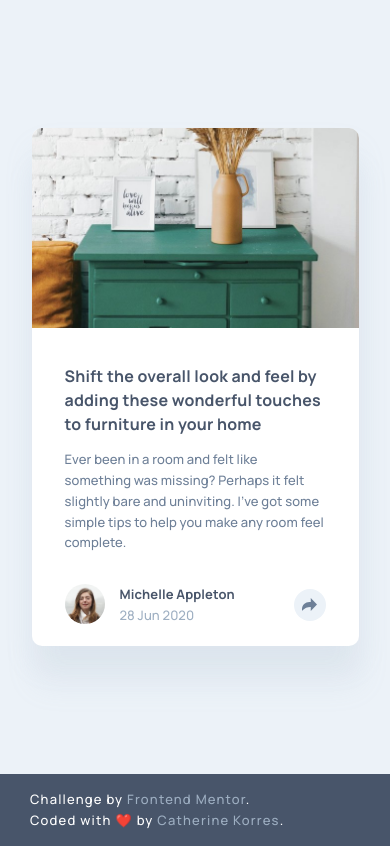
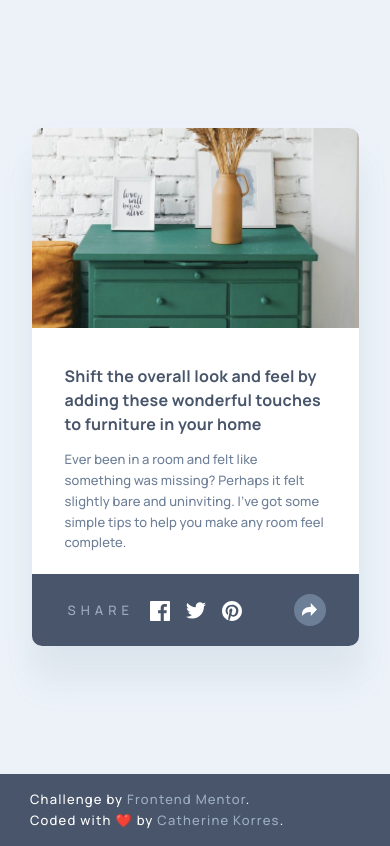
Before and after one commit to catherinekorres/article-preview, a React (Create React App) app: page / in a window 390 px wide. Both pictures are taken after a click on the button 309 px from the left and 604 px from the top of the page. Built offline with nearby package versions, Linux system fonts and the light colour scheme.

Commit message:
Add share tooltip styles

```diff
--- a/src/components/ArticlePreview/index.jsx
+++ b/src/components/ArticlePreview/index.jsx
@@ -1,12 +1,20 @@
-import React from 'react';
+import React, { useState, useEffect } from 'react';
 
 import './styles.scss';
 
 import articleImg from 'assets/images/drawers.jpg';
 import authorPhoto from 'assets/images/avatar-michelle.jpg';
-import shareIcon from 'assets/images/icon-share.svg';
+import facebook from 'assets/images/icon-facebook.svg';
+import twitter from 'assets/images/icon-twitter.svg';
+import pinterest from 'assets/images/icon-pinterest.svg';
 
 function ArticlePreview() {
+  const [open, setOpen] = useState(false);
+
+  useEffect(() => {
+    console.log(open);
+  }, [open]);
+
   return (
     <div className="card">
       <div className="article-img">
@@ -35,9 +43,25 @@ function ArticlePreview() {
               <time pubdate datetime="2020-06-28">28 Jun 2020</time>
             </div>
           </div>
-          <button>
-            <img src={shareIcon} alt="Share icon" />
-          </button>
+          <div className="share">
+            <button className={open ? 'focused' : ''} onClick={() => setOpen(!open)}>
+              <svg xmlns="http://www.w3.org/2000/svg" width="15" height="13"><path fill={open ? '#fff' : '#6E8098'} d="M15 6.495L8.766.014V3.88H7.441C3.33 3.88 0 7.039 0 10.936v2.049l.589-.612C2.59 10.294 5.422 9.11 8.39 9.11h.375v3.867L15 6.495z"/></svg>
+            </button>
+            <div className={open ? 'tooltip active' : 'tooltip'}>
+              <span>Share</span>
+              <div className="social">
+                <a href="#facebook">
+                  <img src={facebook} alt="Facebook" />
+                </a>
+                <a href="#twitter">
+                  <img src={twitter} alt="Twitter" />
+                </a>
+                <a href="#pinterest">
+                  <img src={pinterest} alt="Pinterest" />
+                </a>
+              </div>
+            </div>
+          </div>
         </footer>
       </article>
     </div>
--- a/src/components/ArticlePreview/styles.scss
+++ b/src/components/ArticlePreview/styles.scss
@@ -1,6 +1,13 @@
 @import 'assets/styles/colors.scss';
 
 $card-border-radius: 10px;
+
+@mixin transition($seconds) {
+  -webkit-transition: all $seconds ease-out;
+  -moz-transition: all $seconds ease-out;
+  -o-transition: all $seconds ease-out;
+  transition: all $seconds ease-out;
+}
 
 .card {
   background-color: $white;
@@ -76,6 +83,11 @@ $card-border-radius: 10px;
 
       }
 
+      & .share {
+        position: relative;
+        display: flex;
+        justify-content: center;
+
         & button {
           $button-dimension: 32px;
 
@@ -87,9 +99,66 @@ $card-border-radius: 10px;
           border: none;
           border-radius: 50%;
           background-color: $light-grayish-blue;
+          @include transition(.3s);
+          z-index: 5;
 
           & img {
             padding-bottom: 1px;
+          }
+
+          &.focused {
+            background-color: $desaturated-dark-blue;
+
+            & img  {
+              fill: $white;
+            }
+          }
+        }
+
+        & .tooltip {
+          position: absolute;
+          top: -82px;
+          background-color: $dark-grayish-blue;
+          color: $white;
+          padding: 17px 38px;
+          border-radius: $card-border-radius;
+          display: flex;
+          align-items: center;
+          visibility: hidden;
+          opacity: 0;
+          @include transition(.5s);
+          z-index: 1;
+
+          &.active {
+            visibility: visible;
+            opacity: 1;
+          }
+
+          &::after {
+            $triangle-size: 11px;
+
+            content: '';
+            position: absolute;
+            bottom: calc(-#{$triangle-size} + 1px);
+            left: calc(50% - #{$triangle-size});
+            border-left: $triangle-size solid transparent;
+            border-right: $triangle-size solid transparent;
+            border-top: $triangle-size solid $dark-grayish-blue;
+          }
+
+          & span {
+            text-transform: uppercase;
+            letter-spacing: 5px;
+            color: $grayish-blue;
+          }
+
+          & .social {
+            display: flex;
+             & a {
+                margin-left: 16px;
+             }
+          }
+
         }
       }
     }
@@ -115,6 +184,7 @@ $card-border-radius: 10px;
 
     & article {
       padding: 36px 33px 20px;
+      position: relative;
 
       & header {
         margin-bottom: 13px;
@@ -127,6 +197,29 @@ $card-border-radius: 10px;
       & .article-content {
         margin-bottom: 31px;
       }
+
+      & footer {
+        align-items: flex-end;
+        & .share {
+          position: static;
+          & .tooltip {
+            padding: 25px 36px;
+            top: unset;
+            bottom: 0;
+            left: 0;
+            width: 100%;
+            border-radius: 0 0 $card-border-radius $card-border-radius;
+
+            &::after {
+              display: none;
             }
           }
         }
+      }
+
+
+    }
+
+
+  }
+}
```
Lines whose indentation alone changed are shown as unchanged.
